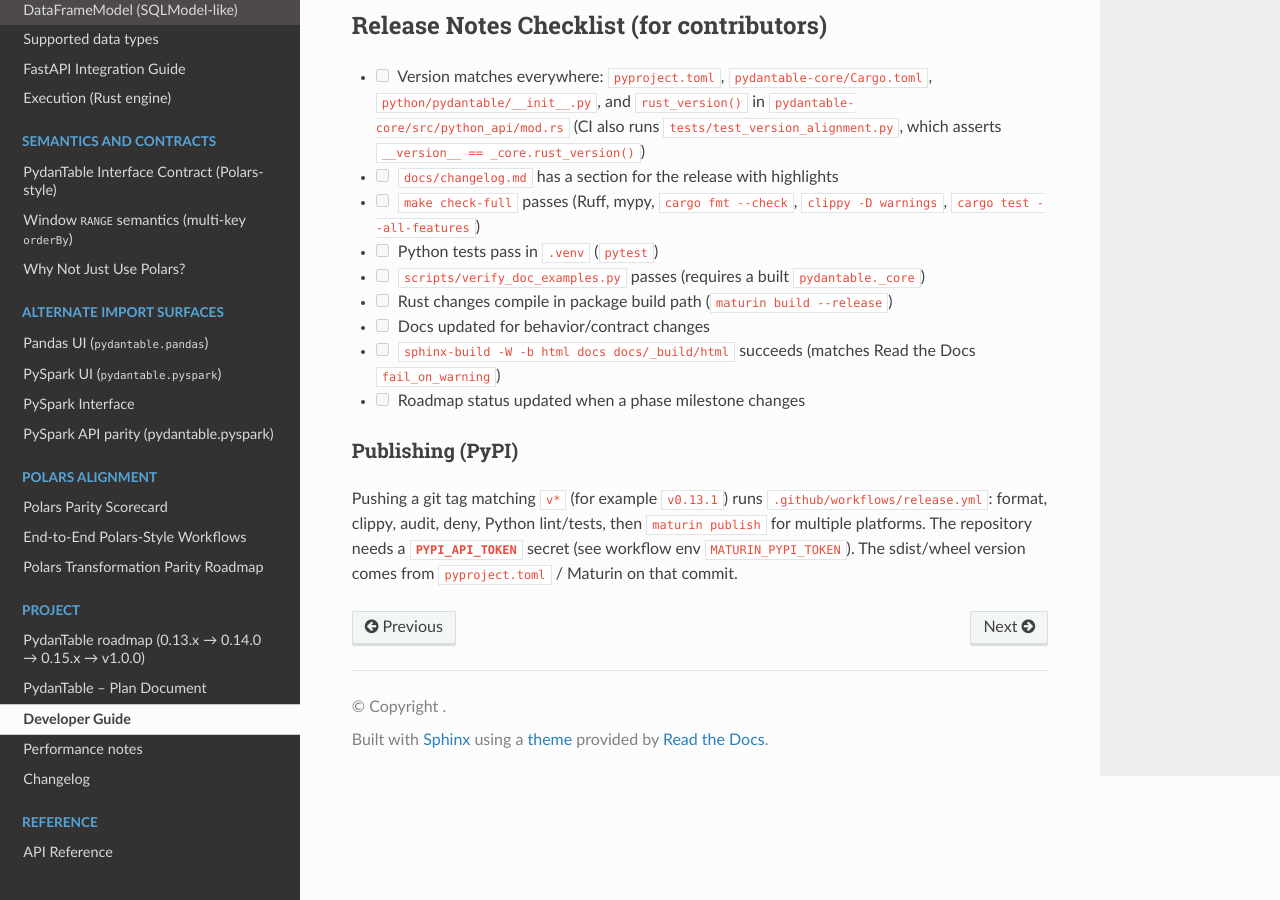
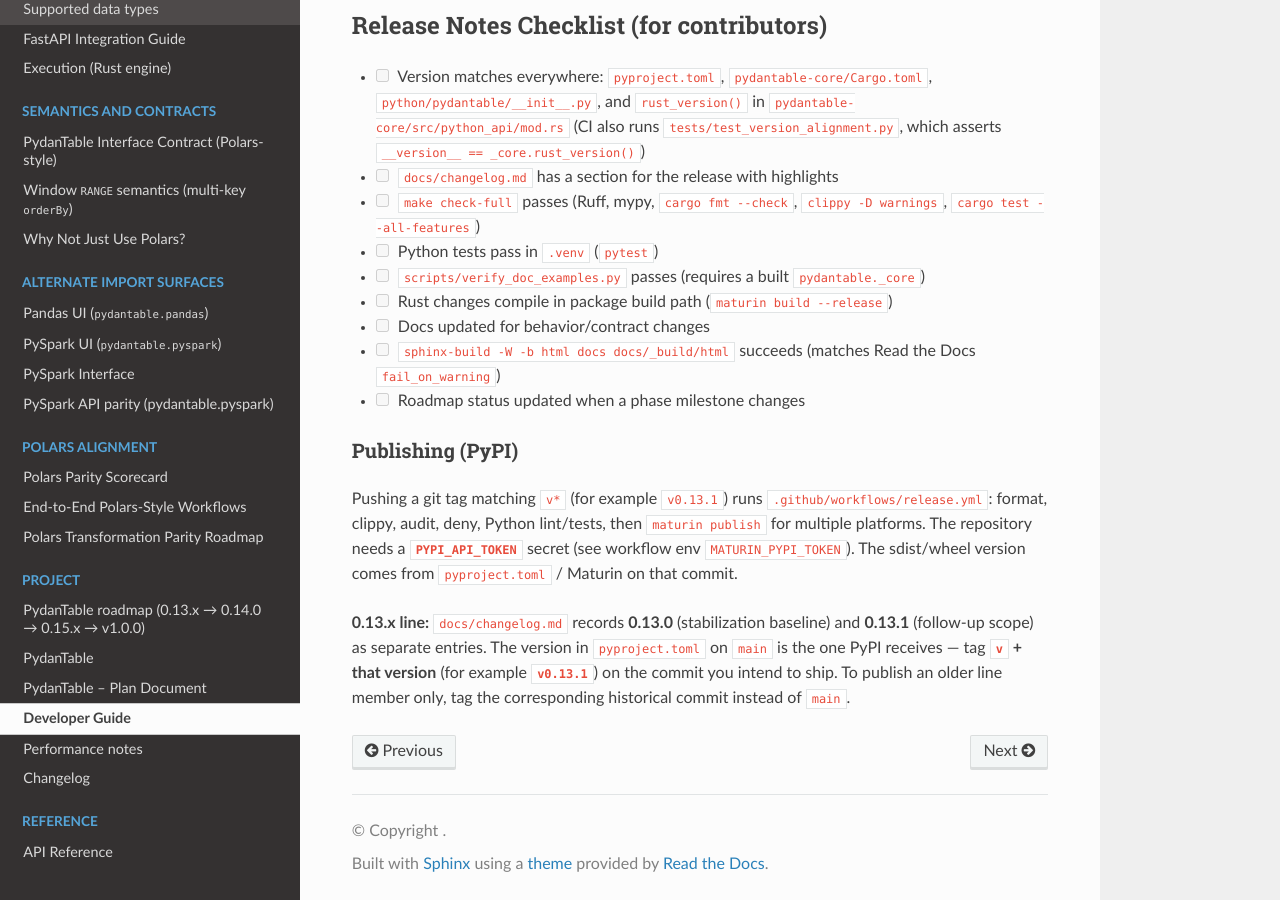
Before and after one commit to eddiethedean/pydantable, a Sphinx documentation site: the page built from docs/DEVELOPER.md, in a window 1280 px wide and 900 px high, scrolled down 5510 px. Built offline with Sphinx 7.4.7 and the Read the Docs theme 3.1.0, drawn with Linux system fonts in a browser that asks for light colours; the version number is read from the project's files by our own code.

Commit message:
fix(docs): Sphinx README xref + 0.13.x publish note
- Add docs/README.md including repo README so {doc} and RTD -W builds pass
- Link ROADMAP README bullet to in-tree doc page instead of ../README.md
- Document changelog vs pyproject version when tagging for PyPI

```diff
--- a/docs/DEVELOPER.md
+++ b/docs/DEVELOPER.md
@@ -237,3 +237,5 @@ Usually handled by `pip install -e .`. If you need a fresh wheel install:
 ### Publishing (PyPI)
 
 Pushing a git tag matching `v*` (for example `v0.13.1`) runs `.github/workflows/release.yml`: format, clippy, audit, deny, Python lint/tests, then `maturin publish` for multiple platforms. The repository needs a **`PYPI_API_TOKEN`** secret (see workflow env `MATURIN_PYPI_TOKEN`). The sdist/wheel version comes from `pyproject.toml` / Maturin on that commit.
+
+**0.13.x line:** `docs/changelog.md` records **0.13.0** (stabilization baseline) and **0.13.1** (follow-up scope) as separate entries. The version in `pyproject.toml` on `main` is the one PyPI receives — tag **`v` + that version** (for example **`v0.13.1`**) on the commit you intend to ship. To publish an older line member only, tag the corresponding historical commit instead of `main`.
```
Also changed, not shown: docs/README.md (added, +3 -0 lines), docs/ROADMAP.md (+1 -1 lines), docs/index.md (+1 -0 lines).
